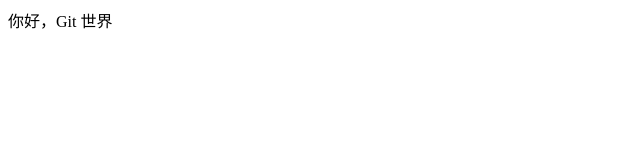
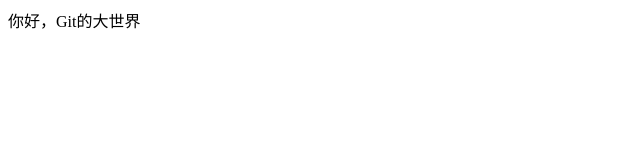
Before and after one commit to tomzhai91/hello-git, a plain HTML site: page index.html in a window 1280 px wide. Shown: the full height of the page, 0-640 px from the left. Drawn offline with Linux system fonts and the light colour scheme.

Commit message:
修复欢迎词：改成你好，Git的大世界

```diff
--- a/index.html
+++ b/index.html
@@ -1 +1 @@
-<body>你好，Git 世界</body>
+<body>你好，Git的大世界</body>
```
